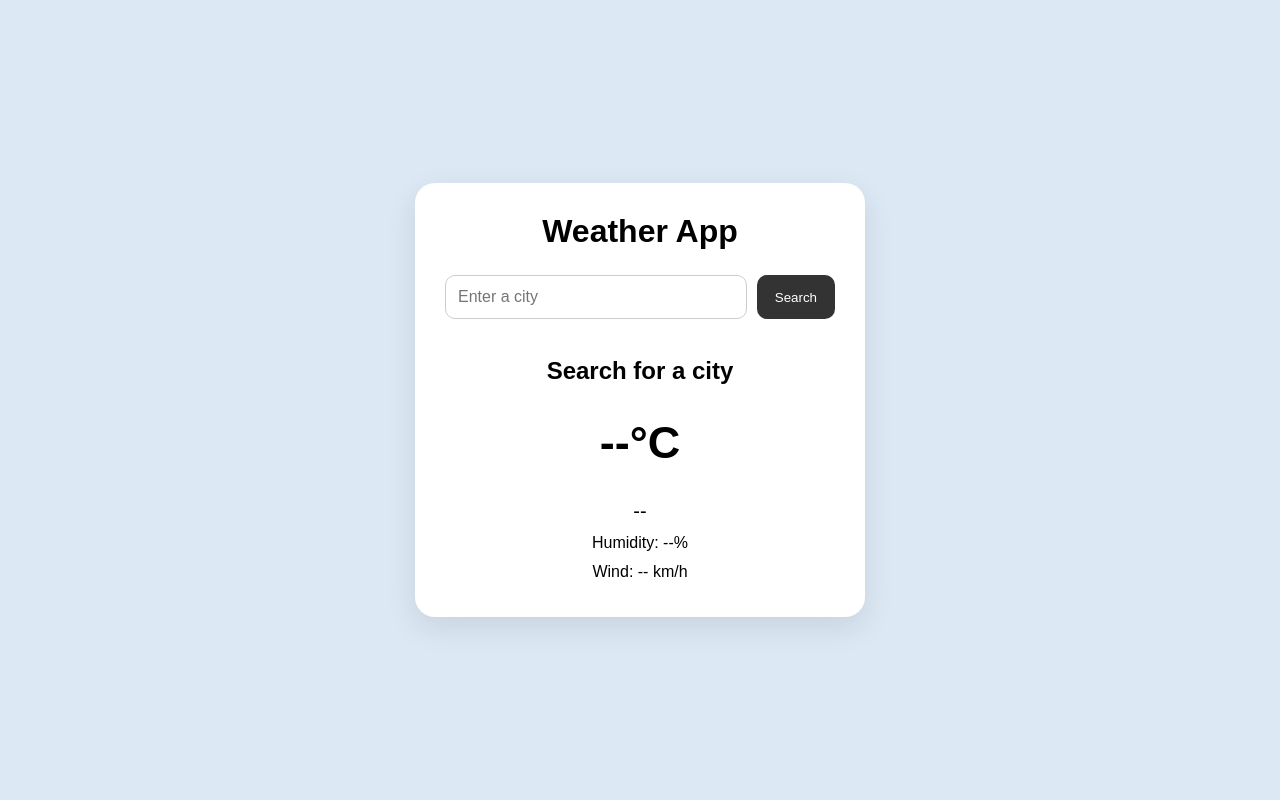
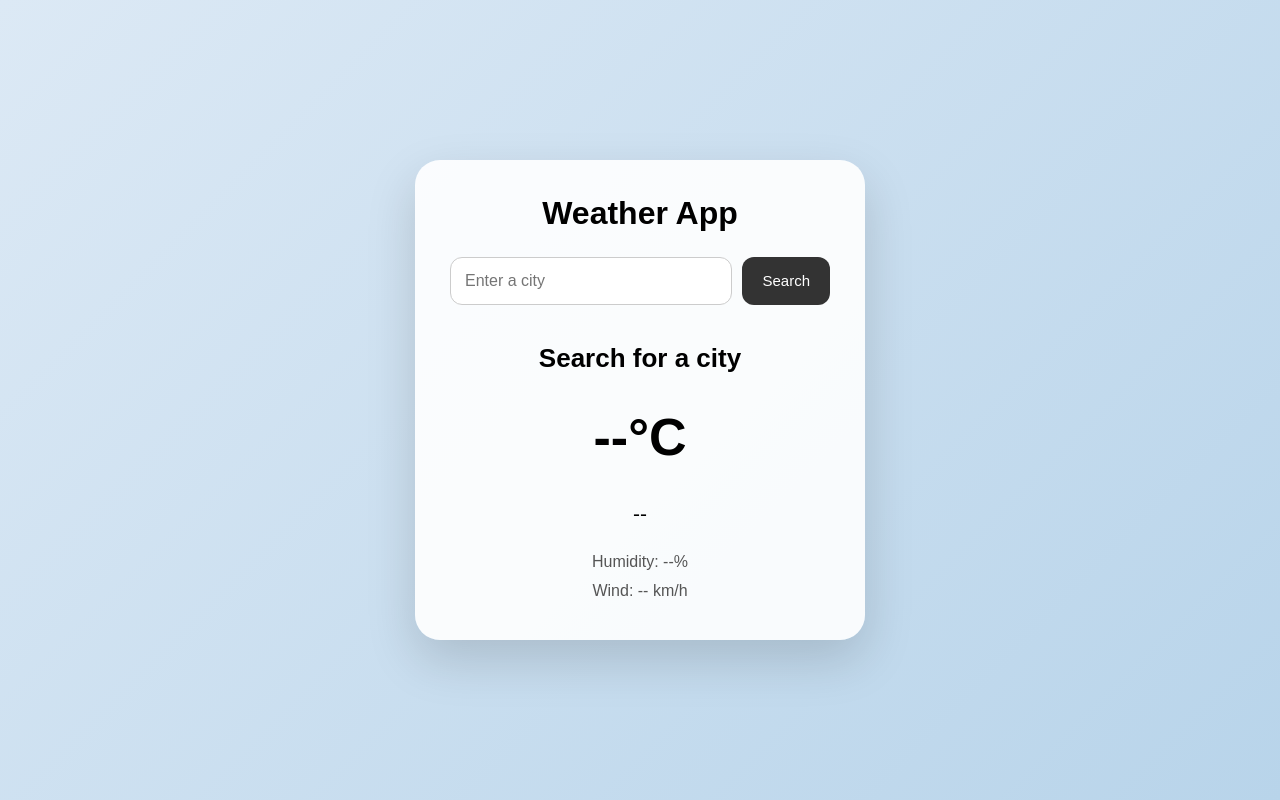
Before and after one commit to shree-tech1850/Weather-app, a plain HTML site: page index.html in a window 1280 px wide. Drawn offline with Linux system fonts and the light colour scheme.

Commit message:
Enhance styles for weather app layout and elements

```diff
--- a/style.css
+++ b/style.css
@@ -10,21 +10,23 @@ body {
     display: flex;
     justify-content: center;
     align-items: center;
-    background: #dce9f5;
+    padding: 20px;
+    background: linear-gradient(135deg, #dce9f5, #b8d4ea);
 }
 
 .weather-app {
-    width: 90%;
+    width: 100%;
     max-width: 450px;
-    padding: 30px;
+    padding: 35px;
     text-align: center;
-    background: white;
-    border-radius: 20px;
-    box-shadow: 0 10px 30px rgba(0, 0, 0, 0.1);
+    background: rgba(255, 255, 255, 0.9);
+    border-radius: 25px;
+    box-shadow: 0 20px 50px rgba(0, 0, 0, 0.15);
 }
 
 h1 {
     margin-bottom: 25px;
+    font-size: 32px;
 }
 
 .search-box {
@@ -35,31 +37,59 @@ h1 {
 
 #city-input {
     flex: 1;
-    padding: 12px;
+    padding: 14px;
     border: 1px solid #ccc;
-    border-radius: 10px;
+    border-radius: 12px;
     font-size: 16px;
+    outline: none;
+}
+
+#city-input:focus {
+    border-color: #555;
 }
 
 #search-button {
-    padding: 12px 18px;
+    padding: 14px 20px;
     border: none;
-    border-radius: 10px;
+    border-radius: 12px;
     cursor: pointer;
     background: #333;
     color: white;
+    font-size: 15px;
+    transition: transform 0.2s, background 0.2s;
+}
+
+#search-button:hover {
+    background: #555;
+    transform: translateY(-2px);
+}
+
+#search-button:active {
+    transform: translateY(0);
 }
 
 #weather {
     line-height: 1.8;
 }
 
+#city-name {
+    font-size: 26px;
+    margin-bottom: 5px;
+}
+
 #temperature {
-    font-size: 45px;
+    font-size: 52px;
     font-weight: bold;
     margin: 10px 0;
 }
 
 #condition {
-    font-size: 20px;
+    font-size: 21px;
+    margin-bottom: 15px;
 }
+
+#humidity,
+#wind {
+    font-size: 16px;
+    color: #555;
+}
```
